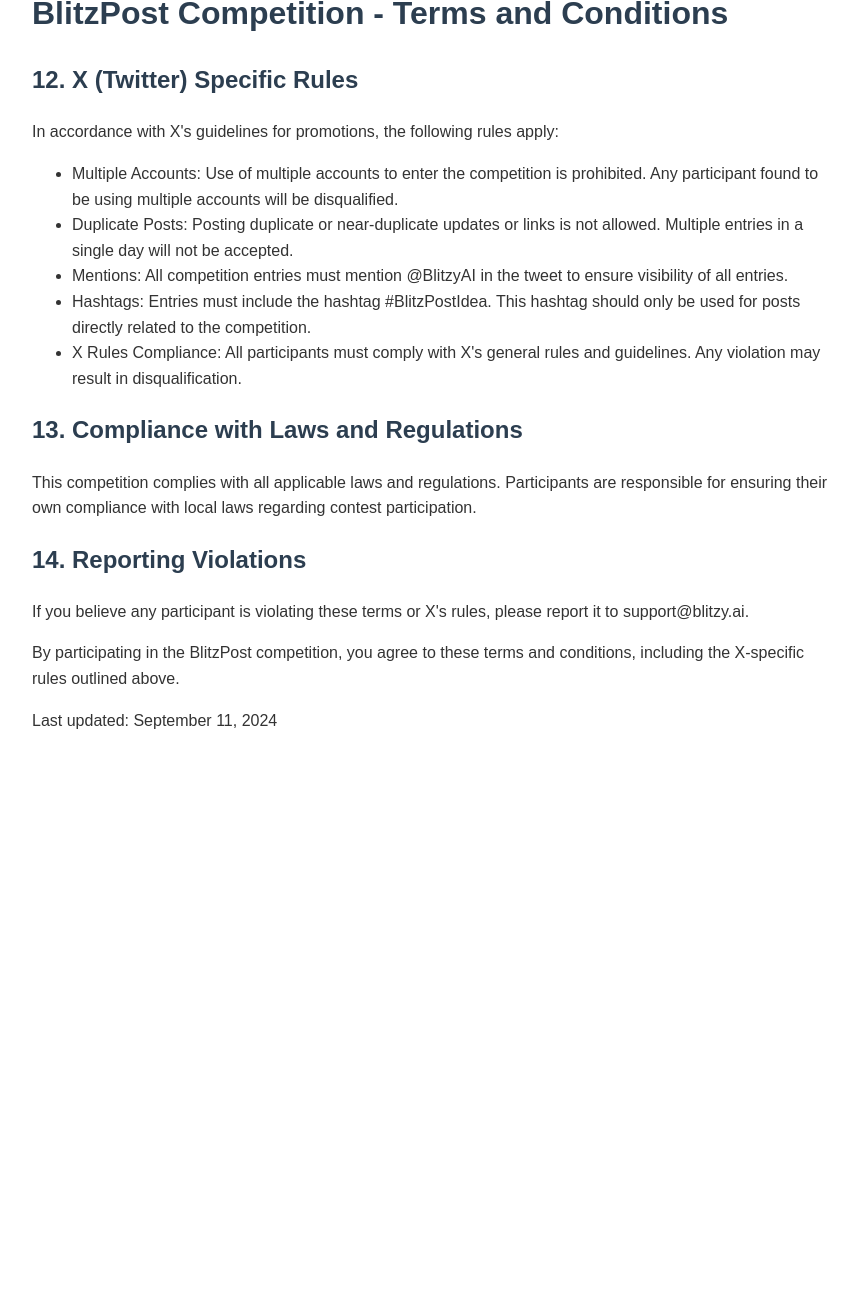
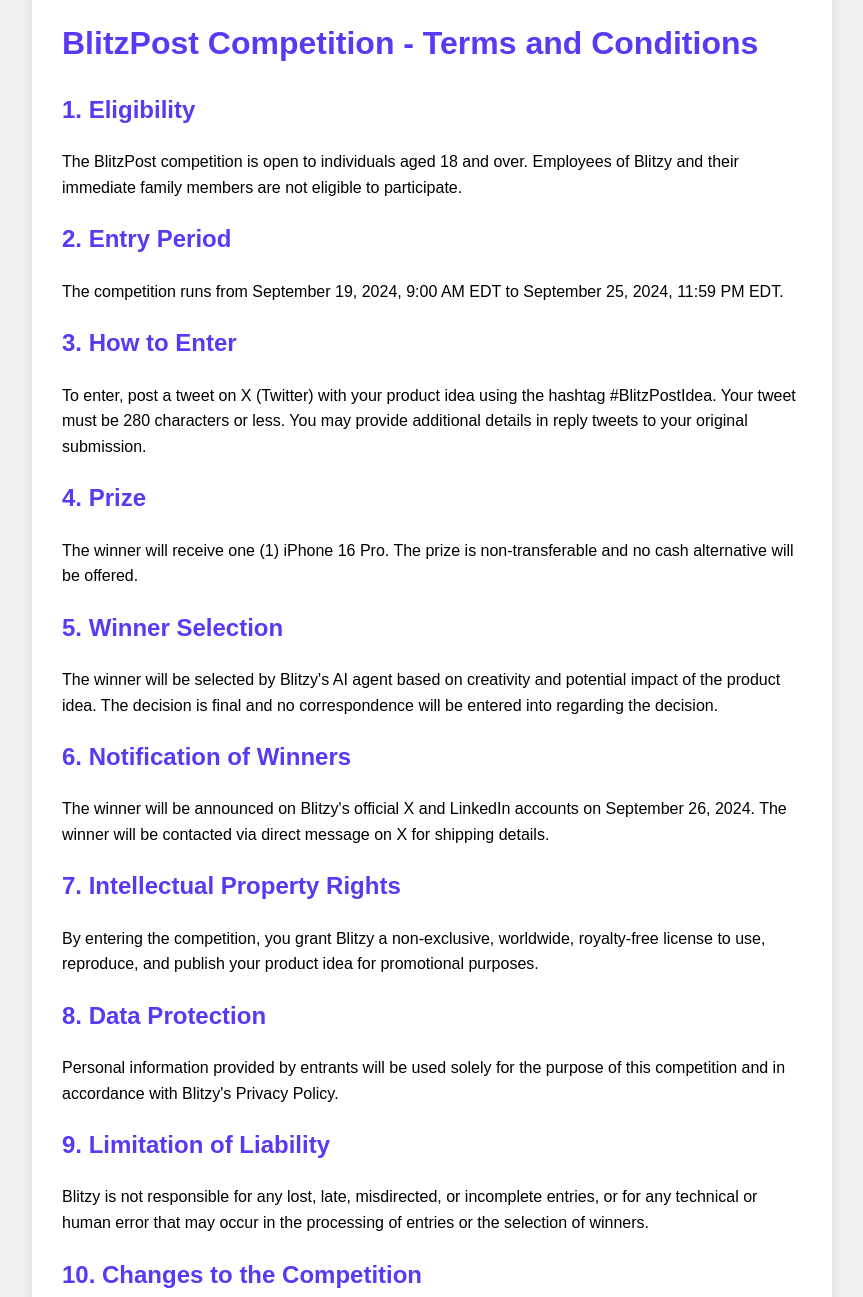
Before and after one commit to njdifiore91/blitzpost-terms, a plain HTML site: page index.html in a window 1280 px wide. Shown: the part 203-1500 px from the top of the page, without its empty margins (208-1071 px from the left). Before the commit the page ends 972 px from the top, so only its background shows below. Drawn offline with Linux system fonts and the light colour scheme.

Commit message:
Update index.html

```diff
--- a/index.html
+++ b/index.html
@@ -8,27 +8,75 @@
         body {
             font-family: Arial, sans-serif;
             line-height: 1.6;
-            color: #333;
+            color: black;
+            background-color: #f0f0f0; /* Light gray background */
             max-width: 800px;
             margin: 0 auto;
             padding: 20px;
         }
         h1, h2 {
-            color: #2c3e50;
+            color: #5B39F3; /* Purple color for headings */
         }
         .logo {
             display: block;
             margin: 0 auto 20px;
             max-width: 200px;
         }
+        .container {
+            background-color: white;
+            padding: 30px;
+            border-radius: 8px;
+            box-shadow: 0 0 10px rgba(0,0,0,0.1);
+        }
+        ul {
+            padding-left: 20px;
+        }
+        li {
+            margin-bottom: 10px;
+        }
+        a {
+            color: #5B39F3;
+        }
     </style>
 </head>
 <body>
-    <img src="https://i.imgur.com/vFaIxLF.png" alt="Blitzy Logo" class="logo">
+    <div class="container">
+        <img src="https://raw.githubusercontent.com/blitzy-ai/blitzpost-terms/main/blitzy-logo.png" alt="Blitzy Logo" class="logo">
 
         <h1>BlitzPost Competition - Terms and Conditions</h1>
 
-    <!-- Rest of the content remains the same -->
+        <h2>1. Eligibility</h2>
+        <p>The BlitzPost competition is open to individuals aged 18 and over. Employees of Blitzy and their immediate family members are not eligible to participate.</p>
+
+        <h2>2. Entry Period</h2>
+        <p>The competition runs from September 19, 2024, 9:00 AM EDT to September 25, 2024, 11:59 PM EDT.</p>
+
+        <h2>3. How to Enter</h2>
+        <p>To enter, post a tweet on X (Twitter) with your product idea using the hashtag #BlitzPostIdea. Your tweet must be 280 characters or less. You may provide additional details in reply tweets to your original submission.</p>
+
+        <h2>4. Prize</h2>
+        <p>The winner will receive one (1) iPhone 16 Pro. The prize is non-transferable and no cash alternative will be offered.</p>
+
+        <h2>5. Winner Selection</h2>
+        <p>The winner will be selected by Blitzy's AI agent based on creativity and potential impact of the product idea. The decision is final and no correspondence will be entered into regarding the decision.</p>
+
+        <h2>6. Notification of Winners</h2>
+        <p>The winner will be announced on Blitzy's official X and LinkedIn accounts on September 26, 2024. The winner will be contacted via direct message on X for shipping details.</p>
+
+        <h2>7. Intellectual Property Rights</h2>
+        <p>By entering the competition, you grant Blitzy a non-exclusive, worldwide, royalty-free license to use, reproduce, and publish your product idea for promotional purposes.</p>
+
+        <h2>8. Data Protection</h2>
+        <p>Personal information provided by entrants will be used solely for the purpose of this competition and in accordance with Blitzy's Privacy Policy.</p>
+
+        <h2>9. Limitation of Liability</h2>
+        <p>Blitzy is not responsible for any lost, late, misdirected, or incomplete entries, or for any technical or human error that may occur in the processing of entries or the selection of winners.</p>
+
+        <h2>10. Changes to the Competition</h2>
+        <p>Blitzy reserves the right to cancel, suspend, or modify the competition if any fraud, technical failures, or any other factor beyond Blitzy's reasonable control impairs the integrity or proper functioning of the competition.</p>
+
+        <h2>11. Governing Law</h2>
+        <p>This competition is governed by the laws of the Commonwealth of Massachusetts, United States.</p>
 
         <h2>12. X (Twitter) Specific Rules</h2>
         <p>In accordance with X's guidelines for promotions, the following rules apply:</p>
@@ -44,10 +92,11 @@
         <p>This competition complies with all applicable laws and regulations. Participants are responsible for ensuring their own compliance with local laws regarding contest participation.</p>
 
         <h2>14. Reporting Violations</h2>
-    <p>If you believe any participant is violating these terms or X's rules, please report it to support@blitzy.ai.</p>
+        <p>If you believe any participant is violating these terms or X's rules, please report it to <a href="mailto:support@blitzy.ai">support@blitzy.ai</a>.</p>
 
-    <p>By participating in the BlitzPost competition, you agree to these terms and conditions, including the X-specific rules outlined above.</p>
+        <p>By participating in the BlitzPost competition, you agree to these terms and conditions.</p>
 
         <p>Last updated: September 11, 2024</p>
+    </div>
 </body>
 </html>
```
Lines whose indentation alone changed are shown as unchanged.
